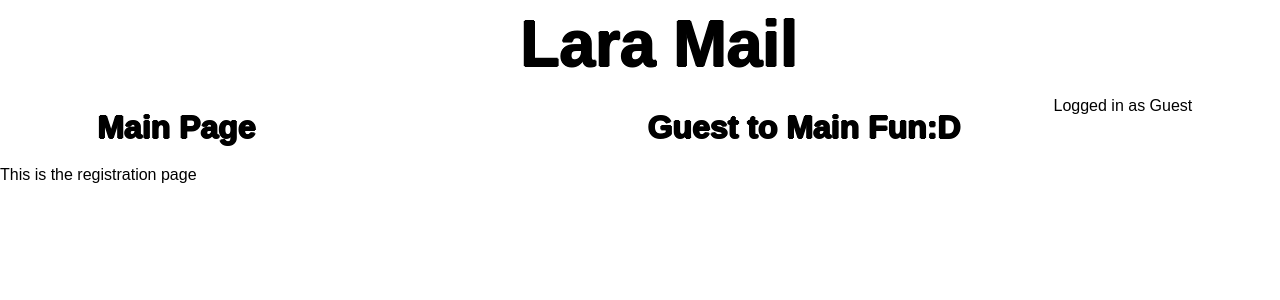
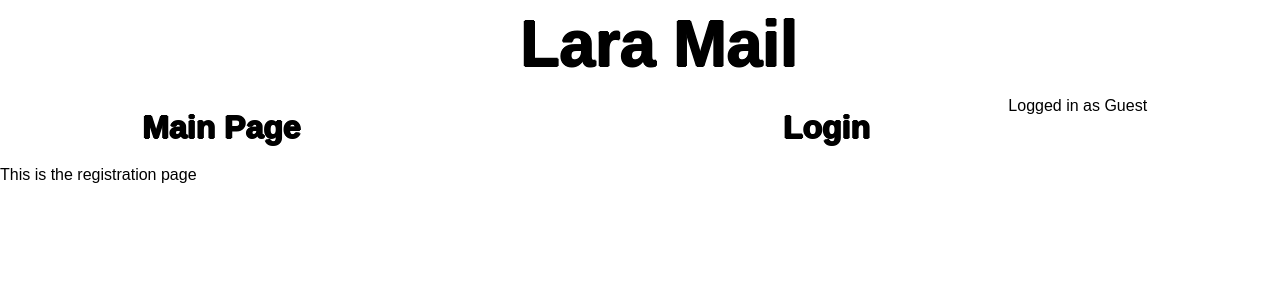
Before and after one commit to SzoBa/LaraMAil, a React (Create React App) app: page /registration in a window 1280 px wide. Shown: the top 300 px of the page. Built offline with nearby package versions, Linux system fonts and the light colour scheme.

Commit message:
Remove test link

```diff
--- a/src/components/layout/Navbar.js
+++ b/src/components/layout/Navbar.js
@@ -44,18 +44,14 @@ const Navbar = (props) => {
       <NavbarLinksContainer>
         <React.Fragment>
           <NavbarLink to="/">Main Page</NavbarLink>
-          <NavbarLink currentUser={currentUser} to="/registration">
-            Registration
-          </NavbarLink>
-          {currentUser.username === "Guest" ? (
-            <NavbarLink currentUser={currentUser} to="/">
-              Guest to Main Fun:D
-            </NavbarLink>
-          ) : (
-            ""
-          )}
+          <NavbarLink to="/registration">Registration</NavbarLink>
+          <NavbarLink to="/login">Login</NavbarLink>
+          <div>
+            {currentUser.username
+              ? "Logged in as  " + currentUser.username
+              : "Not logged in"}
+          </div>
         </React.Fragment>
-        <div>Logged in as {currentUser.username}</div>
       </NavbarLinksContainer>
     </NavbarMain>
   );
```
